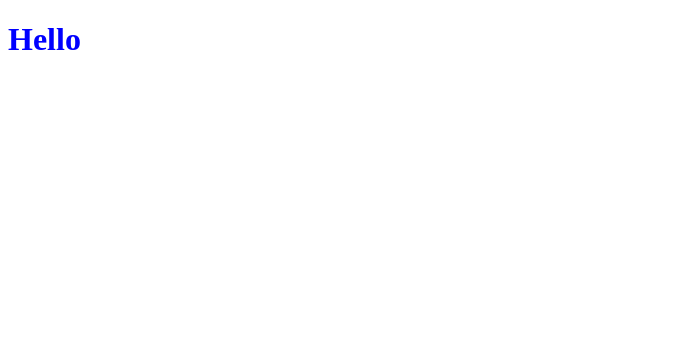
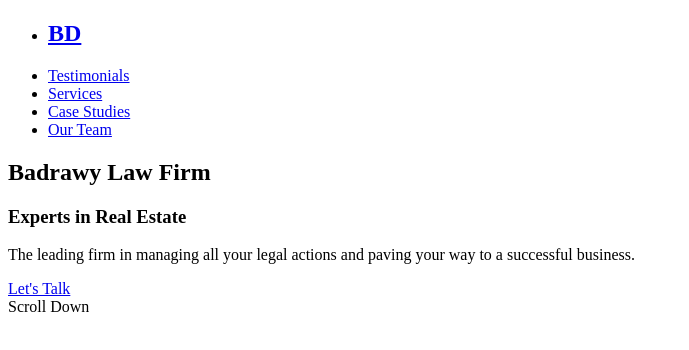
Before and after one commit to theRhasoldy/badrawy_law, a website: page index.html in a window 1280 px wide. Shown: the whole page, without its empty margins (0-689 px from the left). Drawn offline with Linux system fonts and the light colour scheme.

Commit message:
Added hero section html

```diff
--- a/index.html
+++ b/index.html
@@ -1,15 +1,58 @@
 <!DOCTYPE html>
 <html lang="en">
+	<head>
+		<title>Badrawy's law firm</title>
+		<meta charset="UTF-8" />
+		<meta name="viewport" content="width=device-width, initial-scale=1" />
+		<link href="dist/styles.css" rel="stylesheet" />
+		<link rel="preconnect" href="https://fonts.googleapis.com" />
+		<link rel="preconnect" href="https://fonts.gstatic.com" crossorigin />
+		<link
+			href="https://fonts.googleapis.com/css2?family=Montserrat&family=Work+Sans:wght@600;700&display=swap"
+			rel="stylesheet"
+		/>
+	</head>
 
-<head>
-	<title></title>
-	<meta charset="UTF-8" />
-	<meta name="viewport" content="width=device-width, initial-scale=1" />
-	<link href="dist/styles.css" rel="stylesheet" />
-</head>
+	<body>
+		<header>
+			<nav id="main-nav">
+				<ul>
+					<li>
+						<h1><a href="#">BD</a></h1>
+					</li>
+					<li><a href="#testimonials">Testimonials</a></li>
+					<li><a href="#">Services</a></li>
+					<li><a href="#">Case Studies</a></li>
+					<li><a href="#">Our Team</a></li>
+				</ul>
+			</nav>
+		</header>
 
-<body>
-	<h1>Hello</h1>
-</body>
+		<main>
+			<!--Hero Section-->
+			<section id="hero">
+				<div class="center">
+					<h2 class="display">Badrawy Law Firm</h2>
+					<h3 class="title">
+						Experts in <span class="experts">Real Estate</span>
+					</h3>
+				</div>
+				<p>
+					The leading firm in managing all your legal actions and paving your
+					way to a successful business.
+				</p>
+				<a href="#contact" class="cta">
+					<div></div>
+					Let's Talk
+				</a>
+				<div class="hint">
+					<div></div>
+					Scroll Down
+				</div>
+			</section>
 
+			<!--Testimonials Section-->
+			<section id="testimonials"></section>
+		</main>
+	</body>
 </html>
```
Also changed, not shown: package.json (added, +25 -0 lines), app/assets/fonts/Montserrat-VariableFont_wght.ttf (added), app/assets/fonts/WorkSans-VariableFont_wght.ttf (added).
